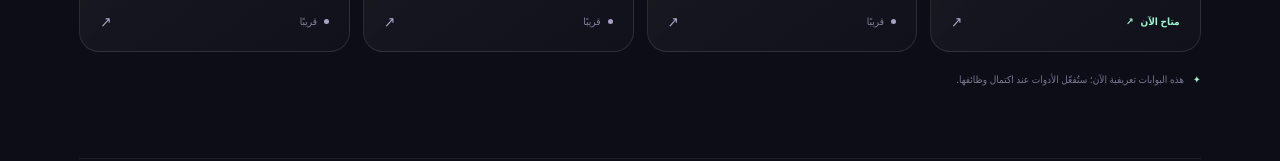
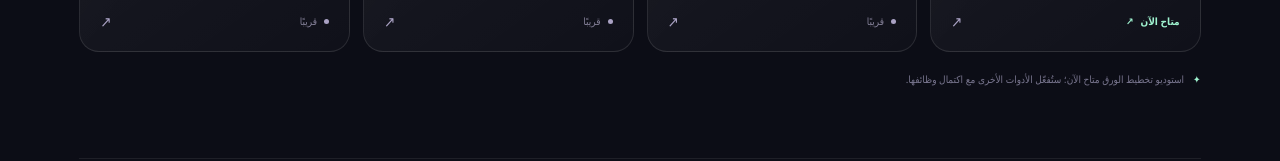
Before and after one commit to majd7772233-a11y/waraqati, a React (Vite) app: page / in a window 1280 px wide. Shown: the part 3318-3479 px from the top of the page. Built offline with nearby package versions, Linux system fonts and the light colour scheme.

Commit message:
Clarify active layout studio in tool overview

```diff
--- a/src/i18n.ts
+++ b/src/i18n.ts
@@ -5,7 +5,7 @@ export const messages = {
   start:"ابدأ تصميمك",explore:"استكشف الأدوات",tools:"مساحة إبداعك",layout:"تخطيط الورق",available:"متاح الآن",stickers:"استوديو الملصقات",photos:"استوديو الصور",batch:"المعالجة الجماعية",comingSoon:"قريبًا",
   localFirst:"خصوصيتك أولًا",localFirstBody:"الهدف أن تبقى صورك على جهازك وتُعالج محليًا قدر الإمكان.",precision:"دقة في كل قياس",precisionBody:"بنية تخطيط موحدة لقياسات الورق والمسافات ومواقع الصور.",responsive:"مصمم لكل شاشة",responsiveBody:"تجربة تراعي الهاتف والحاسوب بدل تصغير واجهة واحدة.",
   footer:"ورقتي — ورقتك، على طريقتك.",language:"English",localWorkspace:"مساحة عمل محلية",heroNote:"من الفكرة إلى الورقة — بطريقتك أنت.",localProcessing:"معالجة محلية",printReady:"مصمم للطباعة",previewDescription:"معاينة توضيحية لورقة مطبوعة تضم ثلاثة مواضع للصور",freeLayout:"تخطيط حر",readyToCreate:"جاهز للإبداع",moments:"لحظاتك",
-  workspaceLabel:"02 / مساحة العمل",toolsSubtitle:"أدوات متخصصة، ومساحة واحدة لكل أفكارك.",toolCount:"أدوات",layoutDescription:"رتّب الصور على مقاسات الورق بدقة.",stickersDescription:"جهّز الملصقات في شبكات مرنة للطباعة.",photosDescription:"أنشئ أوراق صور شخصية ومعاينات منظمة.",batchDescription:"حوّل الصور واضغطها وعدّلها دفعة واحدة.",toolsDisclaimer:"هذه البوابات تعريفية الآن؛ ستُفعّل الأدوات عند اكتمال وظائفها.",principlesLabel:"مبادئ ورقتي",footerSignature:"صُنع للإبداع",
+  workspaceLabel:"02 / مساحة العمل",toolsSubtitle:"أدوات متخصصة، ومساحة واحدة لكل أفكارك.",toolCount:"أدوات",layoutDescription:"رتّب الصور على مقاسات الورق بدقة.",stickersDescription:"جهّز الملصقات في شبكات مرنة للطباعة.",photosDescription:"أنشئ أوراق صور شخصية ومعاينات منظمة.",batchDescription:"حوّل الصور واضغطها وعدّلها دفعة واحدة.",toolsDisclaimer:"استوديو تخطيط الورق متاح الآن؛ ستُفعّل الأدوات الأخرى مع اكتمال وظائفها.",principlesLabel:"مبادئ ورقتي",footerSignature:"صُنع للإبداع",
   libraryKicker:"01 / مكتبة الصور",libraryTitle:"كل صورك، في مكان واحد.",librarySubtitle:"استورد صورك محليًا، راجعها، رتّبها، وحدد ما تحتاجه لتصميمك التالي.",imagesCount:"صورة",dropZoneLabel:"منطقة استيراد الصور",dropTitle:"أفلت صورك هنا",dropSubtitle:"أو اختر صورًا متعددة أو مجلدًا كاملًا أو ملف ZIP.",chooseImages:"اختيار الصور",chooseFolder:"اختيار مجلد",importZip:"استيراد ZIP",supportedFormats:"الصيغ الشائعة: JPG، PNG، WebP، GIF، BMP، AVIF، TIFF. لا يتم رفع الملفات إلى خادم.",
   processing:"جارٍ فحص الصور واستيرادها…",zipError:"تعذر قراءة أرشيف ZIP. تأكد أنه ملف سليم وغير مشفر، ثم حاول مجددًا.",importComplete:"اكتمل الاستيراد",accepted:"تمت الإضافة",unsupported:"غير مدعوم",damaged:"تالف أو تعذر فتحه",duplicates:"مكرر",selectedCount:"محدد",searchImages:"ابحث باسم الصورة…",sortBy:"ترتيب",sortName:"الاسم",sortSize:"الحجم",sortDate:"الأحدث",selectAll:"تحديد الكل",deselectAll:"إلغاء التحديد",resultsCount:"نتيجة",deleteSelected:"حذف المحدد",clearLibrary:"إفراغ المكتبة",selectImage:"تحديد الصورة",deselectImage:"إلغاء تحديد الصورة",emptyLibrary:"مكتبتك جاهزة لاستقبال الصور",emptyLibraryHint:"اختر صورًا من جهازك أو اسحبها إلى منطقة الاستيراد أعلاه.",noSearchResults:"لم نعثر على صور مطابقة",tryDifferentSearch:"جرّب كلمة أخرى أو امسح البحث.",privacyNote:"تُعالج الصور في متصفحك فقط. المكتبة الحالية مؤقتة وتُمسح عند تحديث الصفحة أو إغلاقها.",landscape:"أفقي",portrait:"عمودي"
  },
@@ -14,7 +14,7 @@ export const messages = {
   start:"Start creating",explore:"Explore tools",tools:"Your creative workspace",layout:"Paper Layout",available:"Available now",stickers:"Sticker Studio",photos:"Photo Studio",batch:"Batch Lab",comingSoon:"Coming soon",
   localFirst:"Privacy comes first",localFirstBody:"The goal is to keep your images on your device and process them locally whenever possible.",precision:"Precision in every measure",precisionBody:"A shared layout foundation for paper sizes, spacing, and image placement.",responsive:"Made for every screen",responsiveBody:"Purposeful experiences for phones and desktops, not one shrunken interface.",
   footer:"Waraqati — Arrange. Create. Print.",language:"العربية",localWorkspace:"Local workspace",heroNote:"From your idea to the printed page — your way.",localProcessing:"Local processing",printReady:"Made for print",previewDescription:"Illustrative preview of a printed page with three image placements",freeLayout:"FREE LAYOUT",readyToCreate:"READY TO CREATE",moments:"YOUR MOMENTS",
-  workspaceLabel:"02 / WORKSPACE",toolsSubtitle:"Purpose-built tools, one home for every idea.",toolCount:"TOOLS",layoutDescription:"Arrange images precisely on paper sizes.",stickersDescription:"Prepare sticker grids ready for printing.",photosDescription:"Create organized photo sheets and portraits.",batchDescription:"Convert, compress, and edit images in batches.",toolsDisclaimer:"These tool gateways are introductory for now; tools will activate as their features are implemented.",principlesLabel:"Waraqati principles",footerSignature:"MADE TO CREATE",
+  workspaceLabel:"02 / WORKSPACE",toolsSubtitle:"Purpose-built tools, one home for every idea.",toolCount:"TOOLS",layoutDescription:"Arrange images precisely on paper sizes.",stickersDescription:"Prepare sticker grids ready for printing.",photosDescription:"Create organized photo sheets and portraits.",batchDescription:"Convert, compress, and edit images in batches.",toolsDisclaimer:"Paper Layout Studio is available now; the other tools will activate as their features are implemented.",principlesLabel:"Waraqati principles",footerSignature:"MADE TO CREATE",
   libraryKicker:"01 / IMAGE LIBRARY",libraryTitle:"Every image, in one place.",librarySubtitle:"Import locally, review your collection, organize it, and choose what you need for your next design.",imagesCount:"images",dropZoneLabel:"Image import drop zone",dropTitle:"Drop your images here",dropSubtitle:"Or choose multiple images, an entire folder, or a ZIP archive.",chooseImages:"Choose images",chooseFolder:"Choose folder",importZip:"Import ZIP",supportedFormats:"Common formats: JPG, PNG, WebP, GIF, BMP, AVIF, TIFF. Files are never uploaded to a server.",
   processing:"Checking and importing images…",zipError:"Could not read this ZIP archive. Make sure it is valid and not encrypted, then try again.",importComplete:"Import finished",accepted:"Added",unsupported:"Unsupported",damaged:"Damaged or unreadable",duplicates:"Duplicates",selectedCount:"selected",searchImages:"Search image names…",sortBy:"Sort",sortName:"Name",sortSize:"File size",sortDate:"Newest",selectAll:"Select all",deselectAll:"Deselect all",resultsCount:"results",deleteSelected:"Delete selected",clearLibrary:"Clear library",selectImage:"Select image",deselectImage:"Deselect image",emptyLibrary:"Your library is ready for images",emptyLibraryHint:"Choose files from your device or drop them into the import area above.",noSearchResults:"No matching images",tryDifferentSearch:"Try another search or clear the query.",privacyNote:"Images are processed only in your browser. This temporary library is cleared when you refresh or close the page.",landscape:"Landscape",portrait:"Portrait"
  }
```
